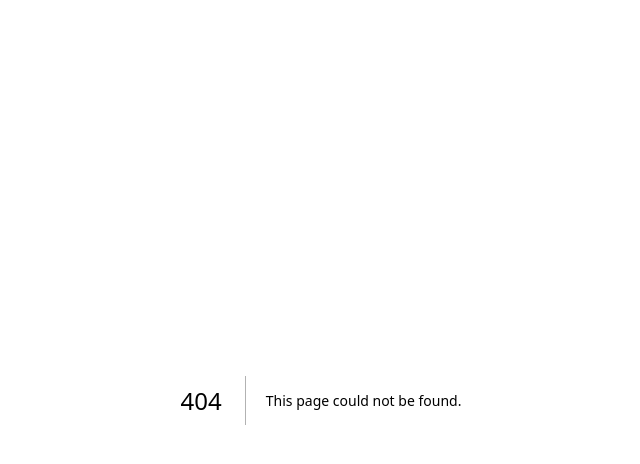
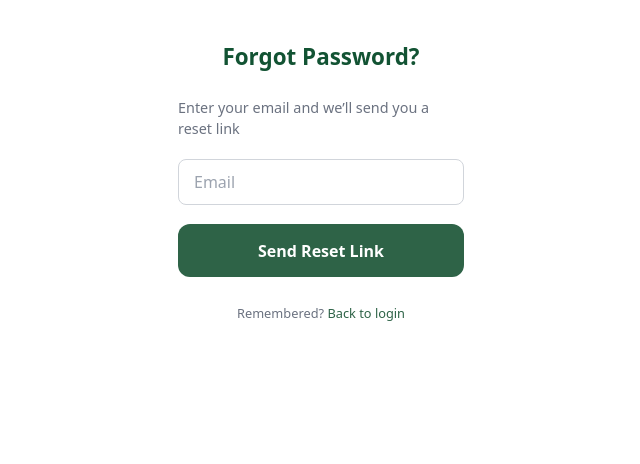
Before and after one commit to FredyHoyos/DiagnoSys, a Next.js app: page /auth/forgot-password in a window 1280 px wide. Before the commit this address had no page. Shown: the top 464 px of the page, without its empty margins (319-959 px from the left). Built offline with nearby package versions, Linux system fonts and the light colour scheme.

Commit message:
forgot-password frontend

```diff
--- /dev/null
+++ b/src/app/auth/forgot-password/forgot-password.module.css
@@ -0,0 +1,173 @@
+.container {
+    width: 100%;
+    height: 100%;
+    display: flex;
+    justify-content: center;
+    align-items: center;
+    padding: 0.5rem; /* Reducir padding */
+    box-sizing: border-box;
+}
+
+.form {
+    display: flex;
+    flex-direction: column;
+    gap: 1.2rem; /* Reducir gap de 1.5rem a 1.2rem */
+    background: white;
+    padding: 2rem; /* Reducir padding de 2.5rem a 2rem */
+    border-radius: 1rem;
+    width: 100%;
+    max-width: 350px; /* Reducir max-width */
+    box-sizing: border-box;
+}
+
+
+.title {
+    font-size: 1.4rem; /* Reducir de 1.6rem */
+    font-weight: 700;
+    color: #125333;
+    text-align: center;
+}
+
+.subtitle {
+    font-size: 0.9rem; /* Reducir ligeramente */
+    color: #6b7280;
+    margin-top: 0.25rem;
+}
+
+/* Grupo de input con label flotante */
+.inputGroup {
+    position: relative;
+    display: flex;
+    flex-direction: column;
+}
+
+/* Input */
+.input {
+    width: 100%;
+    padding: 1rem 0.75rem 0.25rem 0.75rem;
+    border: 1px solid #d1d5db;
+    border-radius: 0.5rem;
+    font-size: 1rem;
+    background: white;
+    transition: border-color 0.2s ease, box-shadow 0.2s ease;
+}
+
+.input:focus {
+    border-color: #33691E;
+    box-shadow: 0 0 0 3px rgba(99, 102, 241, 0.2);
+    outline: none;
+}
+
+/* Label flotante */
+.label {
+    position: absolute;
+    top: 50%;
+    left: 0.75rem;
+    transform: translateY(-50%);
+    background: white;
+    padding: 0 0.25rem;
+    color: #9ca3af;
+    font-size: 1rem;
+    pointer-events: none;
+    transition: all 0.2s ease;
+}
+
+.input:focus+.label,
+.input:not(:placeholder-shown)+.label {
+    top: 0.4rem;
+    font-size: 0.75rem;
+    color: #33691E;
+}
+
+/* Botón */
+.button {
+    background: #2E6347;
+    color: white;
+    padding: 0.9rem;
+    border-radius: 0.75rem;
+    font-weight: 600;
+    font-size: 1rem;
+    transition: background 0.2s ease;
+    border: none;
+    cursor: pointer;
+}
+
+.button:hover {
+    background: #265239;
+}
+
+.button:disabled {
+    background: #9ca3af;
+    cursor: not-allowed;
+}
+
+
+.footer {
+    text-align: center;
+    font-size: 0.8rem;
+    color: #6b7280;
+    margin-top: 0.5rem;
+}
+
+.link {
+    color: #2E6347;
+    font-weight: 500;
+    text-decoration: none;
+    transition: color 0.2s ease;
+    cursor: pointer;
+}
+
+.link:hover {
+    color: #265239;
+    text-decoration: underline;
+}
+
+
+/* Errores */
+.error {
+    color: #dc2626;
+    font-size: 0.85rem;
+    margin-top: 0.25rem;
+    text-align: left;
+}
+
+.serverError {
+    color: #dc2626;
+    font-size: 0.9rem;
+    text-align: center;
+    margin-top: -0.5rem;
+}
+
+.success {
+    color: #16a34a;
+    /* verde éxito */
+    font-size: 0.9rem;
+    margin-top: 0.5rem;
+    text-align: left;
+}
+
+
+/* Responsivo móviles */
+@media (max-width: 480px) {
+    .form {
+        padding: 1.5rem;
+        border-radius: 0.75rem;
+    }
+
+    .button {
+        font-size: 0.9rem;
+        padding: 0.7rem;
+    }
+
+    .input {
+        font-size: 0.9rem;
+        padding: 0.8rem 0.7rem 0.3rem 0.7rem;
+    }
+}
+
+/* Responsivo tablets */
+@media (max-width: 768px) {
+    .form {
+        max-width: 90%;
+    }
+}
--- /dev/null
+++ b/src/app/auth/forgot-password/page.tsx
@@ -0,0 +1,108 @@
+"use client";
+
+import { useState } from "react";
+import { useForm } from "react-hook-form";
+import { z } from "zod";
+import { zodResolver } from "@hookform/resolvers/zod";
+import styles from "./forgot-password.module.css";
+
+// Validation schema
+const forgotPasswordSchema = z.object({
+    email: z.string().email("Please enter a valid email"),
+});
+
+type ForgotPasswordForm = z.infer<typeof forgotPasswordSchema>;
+
+export default function ForgotPasswordPage({ onBack }: { onBack: () => void }) {
+    const [error, setError] = useState("");
+    const [message, setMessage] = useState("");
+    const [loading, setLoading] = useState(false);
+
+    // React Hook Form with Zod
+    const {
+        register,
+        handleSubmit,
+        formState: { errors },
+    } = useForm<ForgotPasswordForm>({
+        resolver: zodResolver(forgotPasswordSchema),
+    });
+
+    async function onSubmit(data: ForgotPasswordForm) {
+        setError("");
+        setMessage("");
+        setLoading(true);
+
+        try {
+            const res = await fetch("/api/auth/forgot-password", {
+                method: "POST",
+                headers: { "Content-Type": "application/json" },
+                body: JSON.stringify(data),
+            });
+
+            const response = await res.json();
+
+            if (res.ok) {
+                setMessage("If this email exists, we sent you reset instructions ✉️");
+            } else {
+                setError(response.error || "Something went wrong");
+            }
+        } catch {
+            setError("Error sending reset link, please try again.");
+        } finally {
+            setLoading(false);
+        }
+    }
+
+    return (
+        <div className={styles.container}>
+            <form onSubmit={handleSubmit(onSubmit)} className={styles.form}>
+                <h2 className={styles.title}>Forgot Password?</h2>
+                <p className={styles.subtitle}>
+                    Enter your email and we’ll send you a reset link
+                </p>
+
+                {/* Floating label input */}
+                <div className={styles.inputGroup}>
+                    <input
+                        id="email"
+                        type="email"
+                        placeholder=" "
+                        className={styles.input}
+                        aria-invalid={!!errors.email}
+                        {...register("email")}
+                    />
+                    <label htmlFor="email" className={styles.label}>
+                        Email
+                    </label>
+                    {errors.email && (
+                        <p className={styles.error}>{errors.email.message}</p>
+                    )}
+                </div>
+
+                <button
+                    type="submit"
+                    disabled={loading}
+                    className={styles.button}
+                    aria-busy={loading}
+                >
+                    {loading ? "Sending..." : "Send Reset Link"}
+                </button>
+
+                {error && <p className={styles.error}>{error}</p>}
+                {message && <p className={styles.success}>{message}</p>}
+
+                <p className={styles.footer}>
+                    Remembered?{" "}
+                    <button
+                        type="button"
+                        onClick={onBack}
+                        className={styles.link}
+                        aria-label="Back to login"
+                    >
+                        Back to login
+                    </button>
+                </p>
+            </form>
+        </div>
+    );
+}
```
